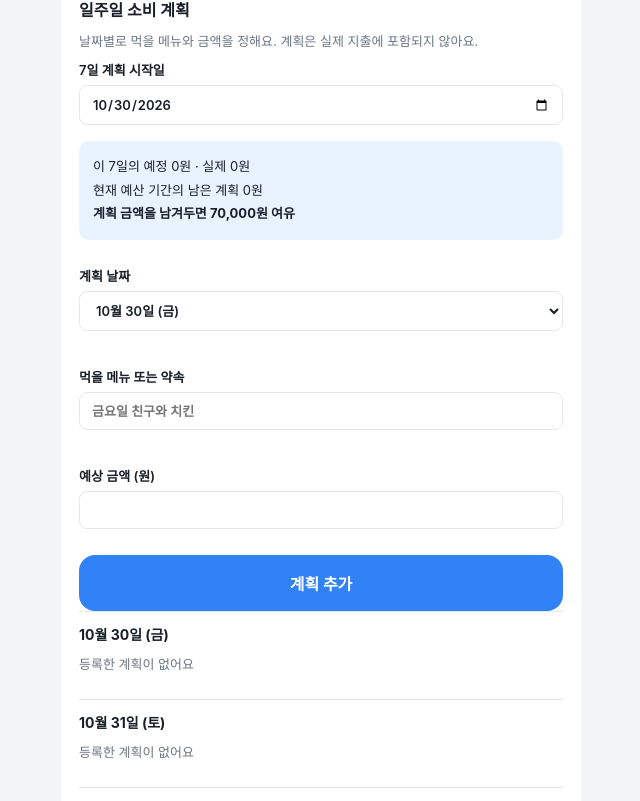
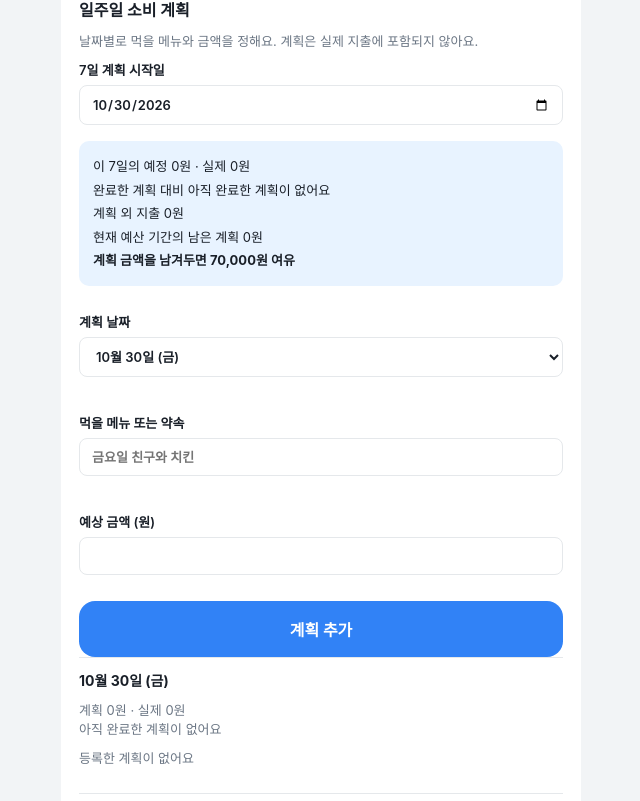
Before and after one commit to gdgjmj2233/food-budget, a Next.js app in the folder hankki-web/: page / in a window 1280 px wide. Shown: the part 1137-1938 px from the top of the page, without its empty margins (319-959 px from the left). Built offline with nearby package versions, Linux system fonts and the light colour scheme.

Commit message:
feat: compare meal plans with actual spending

```diff
--- a/hankki-web/src/components/budget-tools.module.css
+++ b/hankki-web/src/components/budget-tools.module.css
@@ -20,3 +20,8 @@
 
 .stack button[type="submit"], .stack button:not([type]) { background:var(--primary); }
 .stack button:disabled { opacity:.5; cursor:default; }
+.actualForm { display:flex; flex-wrap:wrap; align-items:center; gap:8px; width:100%; }
+.actualForm .field { flex:1; min-width:120px; }
+.actualForm small { width:100%; }
+.actualForm button[type="submit"] { background:transparent; }
+.done { padding:5px 10px; border-radius:8px; background:var(--primary-soft); color:var(--primary-dark); font-size:12px; }
--- a/hankki-web/src/components/budget-tools.tsx
+++ b/hankki-web/src/components/budget-tools.tsx
@@ -3,7 +3,8 @@
 import { useState } from 'react';
 import { PLACES } from '@/data/places';
 import { addDays, calcBudget, formatDate, fromDateKey, toDateKey, won } from '@/lib/budget';
-import { useBudget } from '@/store/budget-store';
+import { comparePlans } from '@/lib/plan-comparison';
+import { useBudget, type MealPlan } from '@/store/budget-store';
 import { useToast } from './toast';
 import ui from './ui.module.css';
 import styles from './budget-tools.module.css';
@@ -78,7 +79,7 @@ function SpendingPatterns() {
 }
 
 function WeeklyPlan() {
-  const { plans, addPlan, removePlan, record, summary, settings, meals } = useBudget();
+  const { plans, addPlan, summary, settings, meals } = useBudget();
   const toast = useToast();
   const today = toDateKey(new Date());
   const [weekStart, setWeekStart] = useState(today);
@@ -88,14 +89,16 @@ function WeeklyPlan() {
   const dates = Array.from({ length: 7 }, (_, i) => toDateKey(addDays(fromDateKey(weekStart), i)));
   const visible = plans.filter(p => dates.includes(p.date));
   const total = visible.reduce((n,p) => n+p.price, 0);
-  const actual = meals.filter(m => dates.includes(m.date)).reduce((n,m) => n+m.price, 0);
-  const reserved = plans.filter(p => p.date >= today && p.date >= settings.startDate && p.date < toDateKey(summary.end)).reduce((n,p) => n+p.price, 0);
+  const week = comparePlans(visible, meals.filter(m => dates.includes(m.date)));
+  const actual = week.actual;
+  const reserved = plans.filter(p => !meals.some(m => m.planId === p.id) && p.date >= today && p.date >= settings.startDate && p.date < toDateKey(summary.end)).reduce((n,p) => n+p.price, 0);
   const available = summary.remain-reserved;
   return <section className={ui.card}>
     <h2 className={ui.sec}>일주일 소비 계획</h2>
     <p className={styles.hint}>날짜별로 먹을 메뉴와 금액을 정해요. 계획은 실제 지출에 포함되지 않아요.</p>
     <label className={styles.field}>7일 계획 시작일<input type="date" required value={weekStart} onChange={e => { if (e.target.value) { setWeekStart(e.target.value); setDate(e.target.value); } }} /></label>
-    <p className={styles.summary}>이 7일의 예정 {won(total)}원 · 실제 {won(actual)}원<br />현재 예산 기간의 남은 계획 {won(reserved)}원<br /><strong>계획 금액을 남겨두면 {won(available)}원 여유</strong></p>
+    <p className={styles.summary}>이 7일의 예정 {won(total)}원 · 실제 {won(actual)}원<br />완료한 계획 대비 {week.completedCount ? difference(week.difference) : '아직 완료한 계획이 없어요'}
+      <br />계획 외 지출 {won(week.unplanned)}원<br />현재 예산 기간의 남은 계획 {won(reserved)}원<br /><strong>계획 금액을 남겨두면 {won(available)}원 여유</strong></p>
     {available < 0 && <p role="status" className={styles.warning}>남은 예산보다 계획이 {won(-available)}원 많아요.</p>}
     <form className={styles.stack} onSubmit={e => {
       e.preventDefault();
@@ -109,18 +112,50 @@ function WeeklyPlan() {
     </form>
     <div className={styles.stack}>{dates.map(d => <div className={styles.day} key={d}>
       <h3>{formatDate(fromDateKey(d))}</h3>
+      <DayComparison plans={visible.filter(p => p.date === d)} date={d} />
       {!visible.some(p => p.date === d) && <p className={styles.hint}>등록한 계획이 없어요</p>}
-      {visible.filter(p => p.date === d).map(p => <div key={p.id} className={styles.plan}>
-        <span>{p.name} · {won(p.price)}원</span>
-        <div className={styles.row}>
-          <button type="button" className={styles.textButton} disabled={p.date !== today || summary.ended} onClick={() => {
-            const delta = record(p.name, '소비 계획에서 기록', p.price);
-            if (delta) { removePlan(p.id); toast('실제 지출로 기록하고 계획에서 옮겼어요'); }
-          }}>오늘 먹음</button>
-          <button type="button" className={styles.textButton} aria-label={`${p.name} 계획 삭제`} onClick={() => removePlan(p.id)}>삭제</button>
-        </div>
-      </div>)}
+      {visible.filter(p => p.date === d).map(p => <PlanItem key={p.id} plan={p} />)}
     </div>)}</div>
-    <small>‘오늘 먹음’은 오늘 계획만 실제 지출로 옮겨요. 실제 금액이 다르면 계획을 삭제하고 직접 기록하세요. 주말 제외 설정과 관계없이 약속을 계획할 수 있어요.</small>
+    <small>오늘 계획의 실제 결제 금액을 입력해 기록하세요. 완료한 계획은 비교를 위해 남겨두며, 기록을 삭제하거나 되돌리면 다시 미완료가 돼요. 이전 버전에서 이미 옮긴 지출은 계획 외 지출로 표시됩니다.</small>
   </section>;
 }
+
+function difference(value: number) {
+  return value > 0 ? `${won(value)}원 초과` : value < 0 ? `${won(-value)}원 절약` : '계획과 같은 금액';
+}
+
+function DayComparison({ plans, date }: { plans: MealPlan[]; date: string }) {
+  const { meals } = useBudget();
+  const result = comparePlans(plans, meals.filter(m => m.date === date));
+  const planned = plans.reduce((sum, p) => sum + p.price, 0);
+  return <p className={styles.hint}>계획 {won(planned)}원 · 실제 {won(result.actual)}원<br />
+    {result.completedCount ? `완료 ${result.completedCount}끼 · ${difference(result.difference)}` : '아직 완료한 계획이 없어요'}
+    {result.unplanned > 0 && ` · 계획 외 ${won(result.unplanned)}원`}
+  </p>;
+}
+
+function PlanItem({ plan }: { plan: MealPlan }) {
+  const { meals, completePlan, removePlan, summary } = useBudget();
+  const toast = useToast();
+  const [amount, setAmount] = useState(String(plan.price));
+  const completed = meals.find(m => m.planId === plan.id);
+  const price = Number(amount);
+  const canComplete = plan.date === toDateKey(new Date()) && !summary.ended;
+  return <div className={styles.plan}>
+    <div><strong>{plan.name}</strong><p>계획 {won(plan.price)}원</p>
+      {completed && <p className={styles.preview}>실제 {won(completed.price)}원 · {difference(completed.price - plan.price)}</p>}
+    </div>
+    {!completed ? <form className={styles.actualForm} onSubmit={e => {
+      e.preventDefault();
+      if (!Number.isSafeInteger(price) || price < 0 || price > 9999999) return;
+      const delta = completePlan(plan.id, price);
+      if (delta) toast(`실제 ${won(price)}원 기록 · ${difference(price - plan.price)}`);
+      else toast('오늘 계획인지, 이미 기록한 계획인지 확인해 주세요');
+    }}>
+      <label className={styles.field}>실제 금액 (원)<input aria-label={`${plan.name} 실제 금액`} type="number" min="0" max="9999999" step="1" required value={amount} disabled={!canComplete} onChange={e => setAmount(e.target.value)} /></label>
+      <button type="submit" className={styles.textButton} disabled={!canComplete || !amount || !Number.isSafeInteger(price) || price < 0}>오늘 먹음</button>
+      <button type="button" className={styles.textButton} aria-label={`${plan.name} 계획 삭제`} onClick={() => removePlan(plan.id)}>삭제</button>
+      {!canComplete && <small>식사 당일에 기록할 수 있어요.</small>}
+    </form> : <span className={styles.done}>기록 완료</span>}
+  </div>;
+}
--- a/hankki-web/src/lib/budget.ts
+++ b/hankki-web/src/lib/budget.ts
@@ -20,6 +20,8 @@ export interface Meal {
   menu: string;
   price: number;
   placeId?: string;
+  /** 연결된 소비 계획. 실제 기록 삭제 시 계획은 다시 미완료가 된다. */
+  planId?: string;
   /** 먹은 날짜 YYYY-MM-DD */
   date: string;
   /** 기록 시각 (ms) */
--- /dev/null
+++ b/hankki-web/src/lib/plan-comparison.ts
@@ -0,0 +1,20 @@
+import type { Meal } from './budget';
+
+interface Plan { id: string; price: number; }
+
+/** 완료한 계획만 같은 식사의 실제 지출과 비교한다. 미완료 계획을 절약으로 계산하지 않는다. */
+export function comparePlans(plans: Plan[], meals: Meal[]) {
+  const completed = plans.flatMap(plan => {
+    const meal = meals.find(m => m.planId === plan.id);
+    return meal ? [{ plan, meal }] : [];
+  });
+  const linkedIds = new Set(completed.map(x => x.meal.id));
+  const completedBudget = completed.reduce((sum, x) => sum + x.plan.price, 0);
+  const completedActual = completed.reduce((sum, x) => sum + x.meal.price, 0);
+  return {
+    actual: meals.reduce((sum, m) => sum + m.price, 0),
+    completedCount: completed.length,
+    difference: completedActual - completedBudget,
+    unplanned: meals.filter(m => !linkedIds.has(m.id)).reduce((sum, m) => sum + m.price, 0),
+  };
+}
--- a/hankki-web/src/store/budget-store.tsx
+++ b/hankki-web/src/store/budget-store.tsx
@@ -63,6 +63,7 @@ function reducer(state: State, action: Action): State {
     case 'plan': return { ...state, plans: [...state.plans, action.plan] };
     case 'removePlan': return { ...state, plans: state.plans.filter(p => p.id !== action.id) };
     case 'addMeal':
+      if (action.meal.planId && state.meals.some(m => m.planId === action.meal.planId)) return state;
       return { ...state, meals: [...state.meals, action.meal], lastDelta: action.delta };
     case 'undo':
       return { ...state, meals: state.meals.slice(0, -1), lastDelta: null };
@@ -87,6 +88,7 @@ interface BudgetContextValue {
   saveNote: (id: string, text: string) => void;
   addPlan: (plan: Omit<MealPlan, 'id'>) => void;
   removePlan: (id: string) => void;
+  completePlan: (id: string, price: number) => Delta | null;
   settings: Settings;
   meals: Meal[];
   summary: BudgetSummary;
@@ -135,7 +137,7 @@ function BudgetStore({ children }: { children: React.ReactNode }) {
   const summary = useMemo(() => calcBudget(state.settings, state.meals), [state.settings, state.meals]);
 
   // 끼니 하나를 오늘 날짜로 기록하고, 한 끼 권장 금액 변화를 돌려준다
-  const addMeal = (fields: Pick<Meal, 'placeId' | 'name' | 'menu' | 'price'>): Delta | null => {
+  const addMeal = (fields: Pick<Meal, 'placeId' | 'name' | 'menu' | 'price' | 'planId'>): Delta | null => {
     if (summary.ended || !Number.isSafeInteger(fields.price) || fields.price < 0) return null;
     const now = new Date();
     const meal: Meal = { id: newId(), ...fields, date: toDateKey(now), at: now.getTime() };
@@ -150,6 +152,11 @@ function BudgetStore({ children }: { children: React.ReactNode }) {
     saveNote: (id, text) => dispatch({ type: 'note', id, text }),
     addPlan: (plan) => { if (Number.isSafeInteger(plan.price) && plan.price > 0 && plan.name.trim()) dispatch({ type: 'plan', plan: { ...plan, id: newId() } }); },
     removePlan: (id) => dispatch({ type: 'removePlan', id }),
+    completePlan: (id, price) => {
+      const plan = state.plans.find(p => p.id === id);
+      if (!plan || plan.date !== toDateKey(new Date()) || state.meals.some(m => m.planId === id)) return null;
+      return addMeal({ name: plan.name, menu: '소비 계획에서 기록', price, planId: id });
+    },
     settings: state.settings,
     meals: state.meals,
     summary,
--- /dev/null
+++ b/hankki-web/tests/plan-comparison.cjs
@@ -0,0 +1,18 @@
+const assert = require('node:assert/strict');
+const fs = require('node:fs');
+const ts = require('typescript');
+const mod = { exports: {} };
+new Function('module', 'exports', ts.transpileModule(fs.readFileSync('src/lib/plan-comparison.ts', 'utf8'), {
+  compilerOptions: { module: ts.ModuleKind.CommonJS, target: ts.ScriptTarget.ES2017 },
+}).outputText)(mod, mod.exports);
+const { comparePlans } = mod.exports;
+const plans = [{ id: 'lunch', price: 7000 }, { id: 'dinner', price: 12000 }];
+const meal = { id: 'm1', planId: 'lunch', price: 8500 };
+assert.deepEqual(comparePlans(plans, [meal]), { actual: 8500, completedCount: 1, difference: 1500, unplanned: 0 });
+assert.equal(comparePlans(plans, [{ ...meal, price: 5000 }]).difference, -2000);
+assert.equal(comparePlans(plans, [{ ...meal, price: 7000 }]).difference, 0);
+assert.equal(comparePlans(plans, [{ ...meal, price: 0 }]).difference, -7000);
+assert.deepEqual(comparePlans(plans, []), { actual: 0, completedCount: 0, difference: 0, unplanned: 0 });
+assert.deepEqual(comparePlans(plans, [meal, { id: 'm2', price: 4500 }]), { actual: 13000, completedCount: 1, difference: 1500, unplanned: 4500 });
+assert.equal(comparePlans([], [meal]).unplanned, 8500);
+console.log('Plan comparison: 7 scenarios passed');
```
